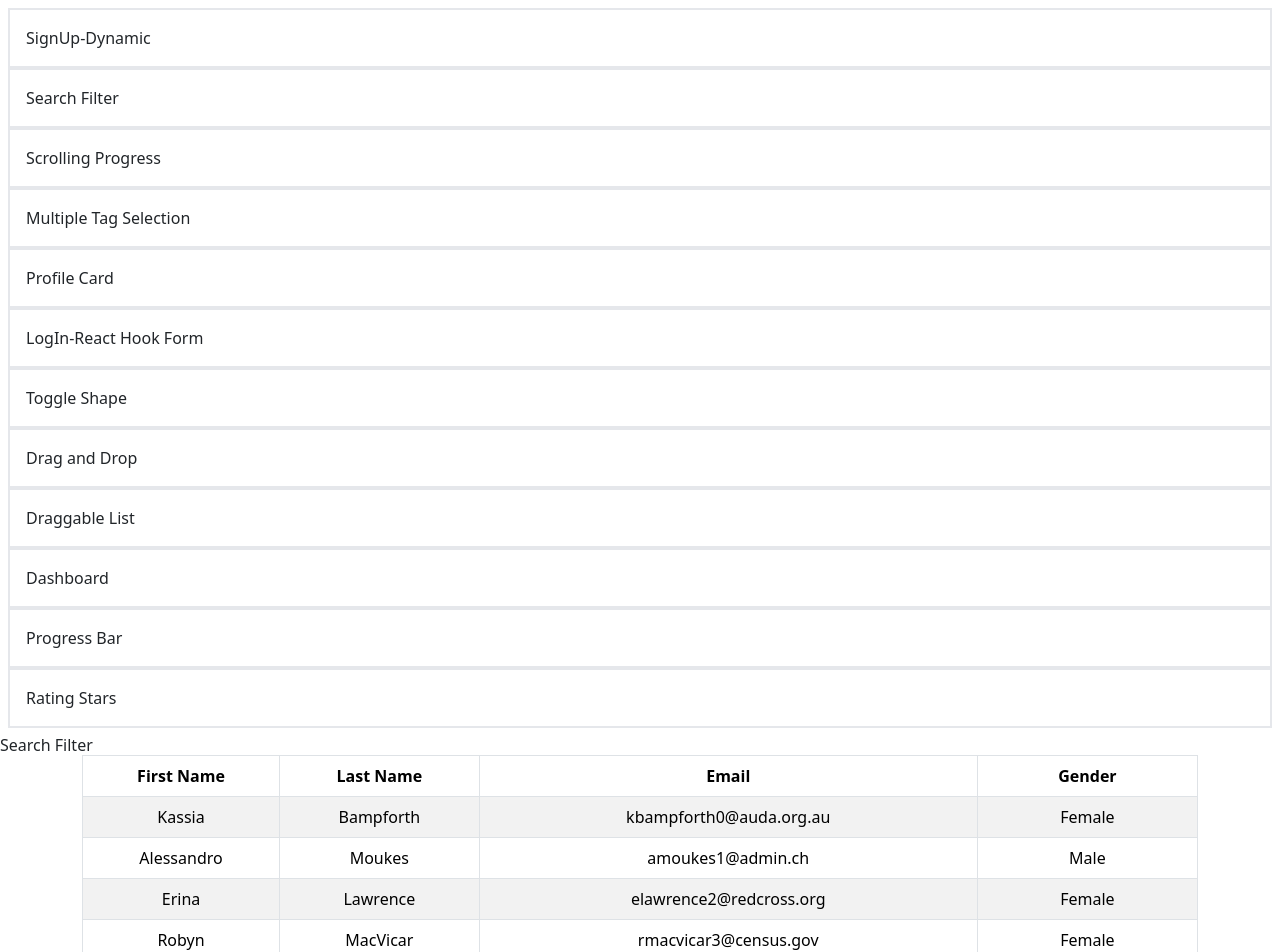
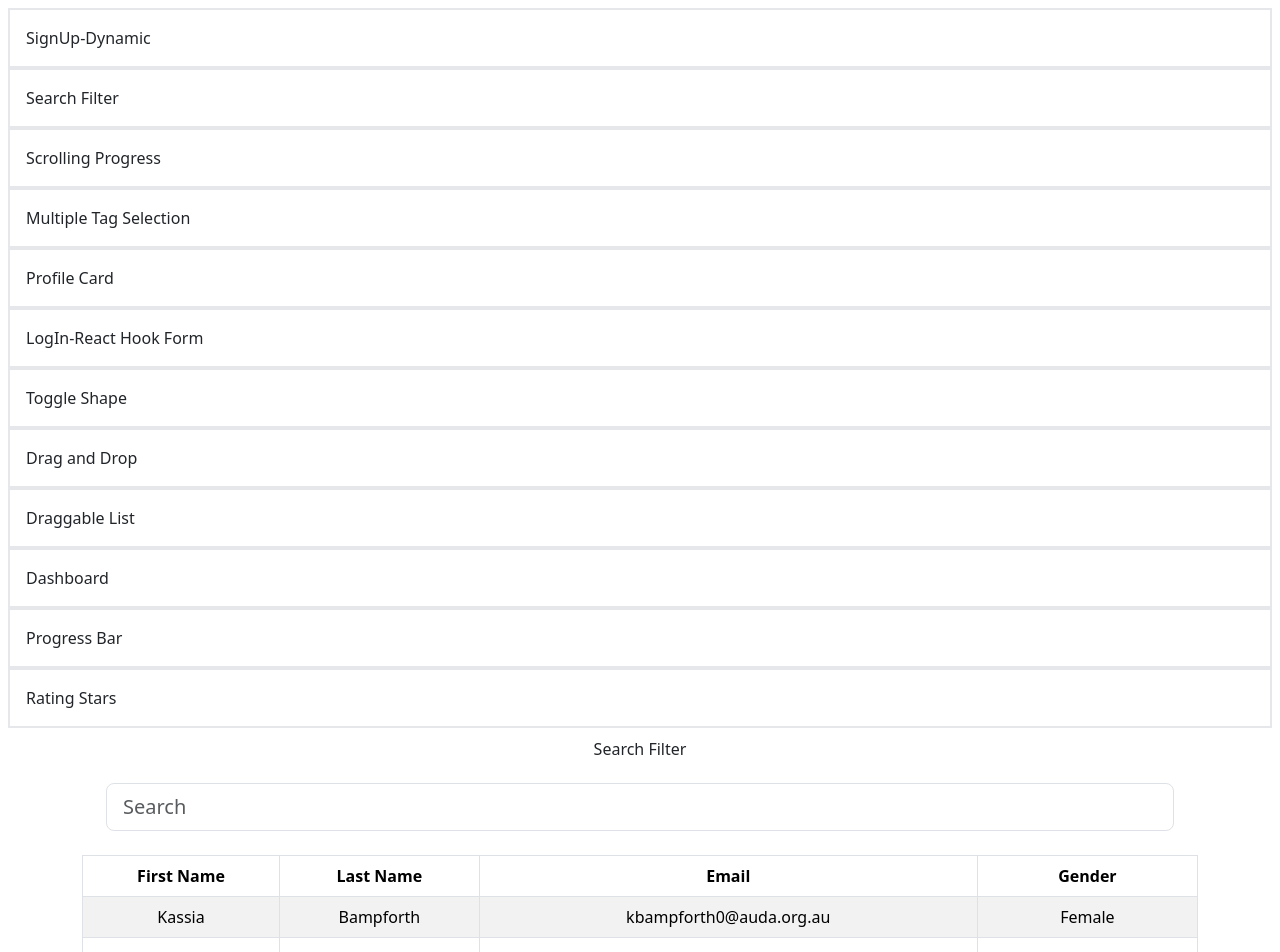
Before and after one commit to mujibulhaquetanim/componentGallery, a React (Vite) app in the folder withReact/: page /searchfilter in a window 1280 px wide. Shown: the top 952 px of the page. Built offline with nearby package versions, Linux system fonts and the light colour scheme.

Commit message:
search filter feature added with bootstrap form ui

```diff
--- a/withReact/src/components/SearchFilter/SearchFilter.tsx
+++ b/withReact/src/components/SearchFilter/SearchFilter.tsx
@@ -1,13 +1,26 @@
 import { dummyData } from "./dummyData";
-import Table from 'react-bootstrap/Table';
+import Table from "react-bootstrap/Table";
 import { Container } from "react-bootstrap";
-import 'bootstrap/dist/css/bootstrap.min.css';
+import { Form } from "react-bootstrap";
+import "bootstrap/dist/css/bootstrap.min.css";
+import { useState } from "react";
 
 export default function SearchFilter() {
+  const [search, setSearch] = useState("");
   return (
-    <div className="h-screen grid place-items-center">
-        <h1 className="text-3xl font-bold">Search Filter</h1>
     <Container>
+      <h1 className="text-3xl font-bold text-center mt-1">Search Filter</h1>
+      <Form>
+        <Form.Group className="m-4">
+          <Form.Control
+            size="lg"
+            type="text"
+            onChange={(e) => setSearch(e.target.value)}
+            placeholder="Search"
+          />
+        </Form.Group>
+      </Form>
+
       <Table striped bordered hover className="text-center">
         <thead>
           <tr>
@@ -18,19 +31,24 @@ export default function SearchFilter() {
           </tr>
         </thead>
         <tbody>
-                {dummyData.map((item)=>{
-                    return(
+          {dummyData
+            .filter((item) =>
+              item.first_name === ""
+                ? item
+                : item.first_name.toLowerCase().includes(search)
+            )
+            .map((item) => {
+              return (
                 <tr key={item.id}>
                   <td>{item.first_name}</td>
                   <td>{item.last_name}</td>
                   <td>{item.email}</td>
                   <td>{item.gender}</td>
                 </tr>
-                    )
+              );
             })}
         </tbody>
       </Table>
     </Container>
-    </div>
-  )
+  );
 }
```
Lines whose indentation alone changed are shown as unchanged.
